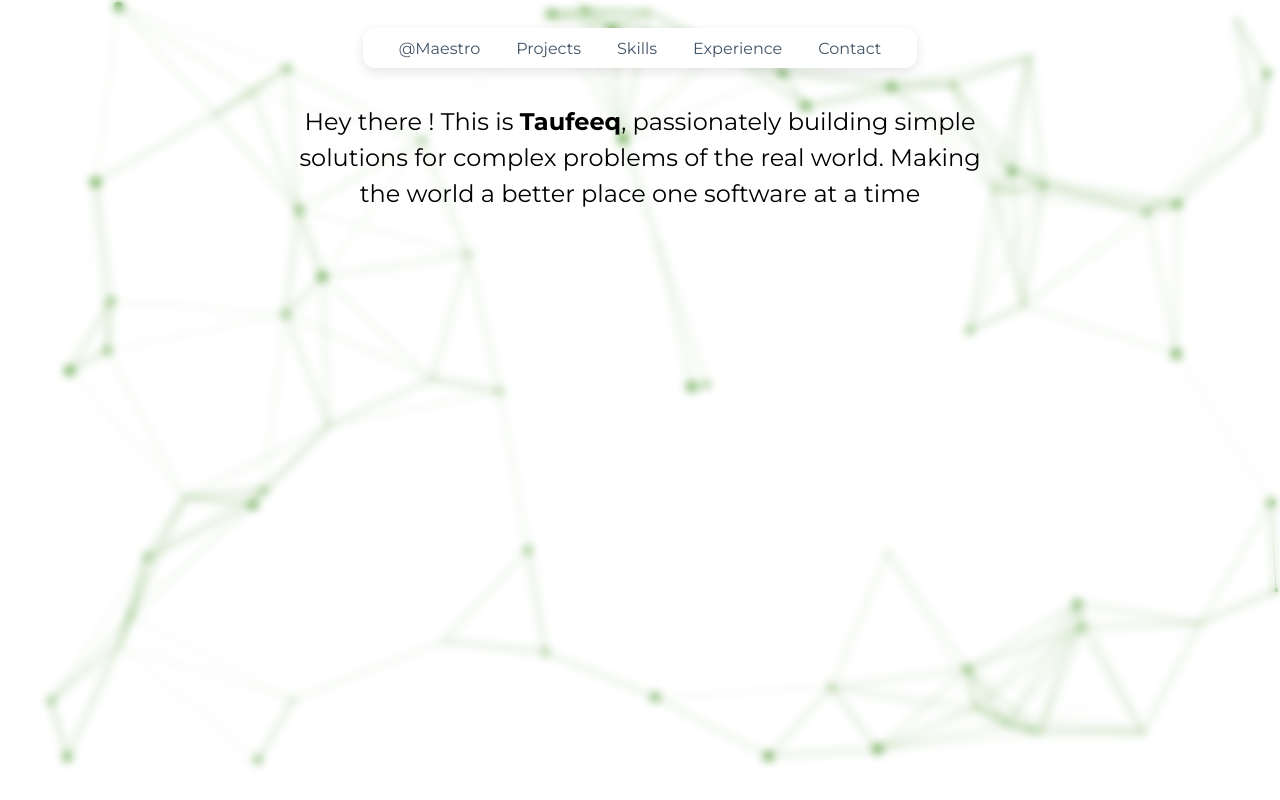
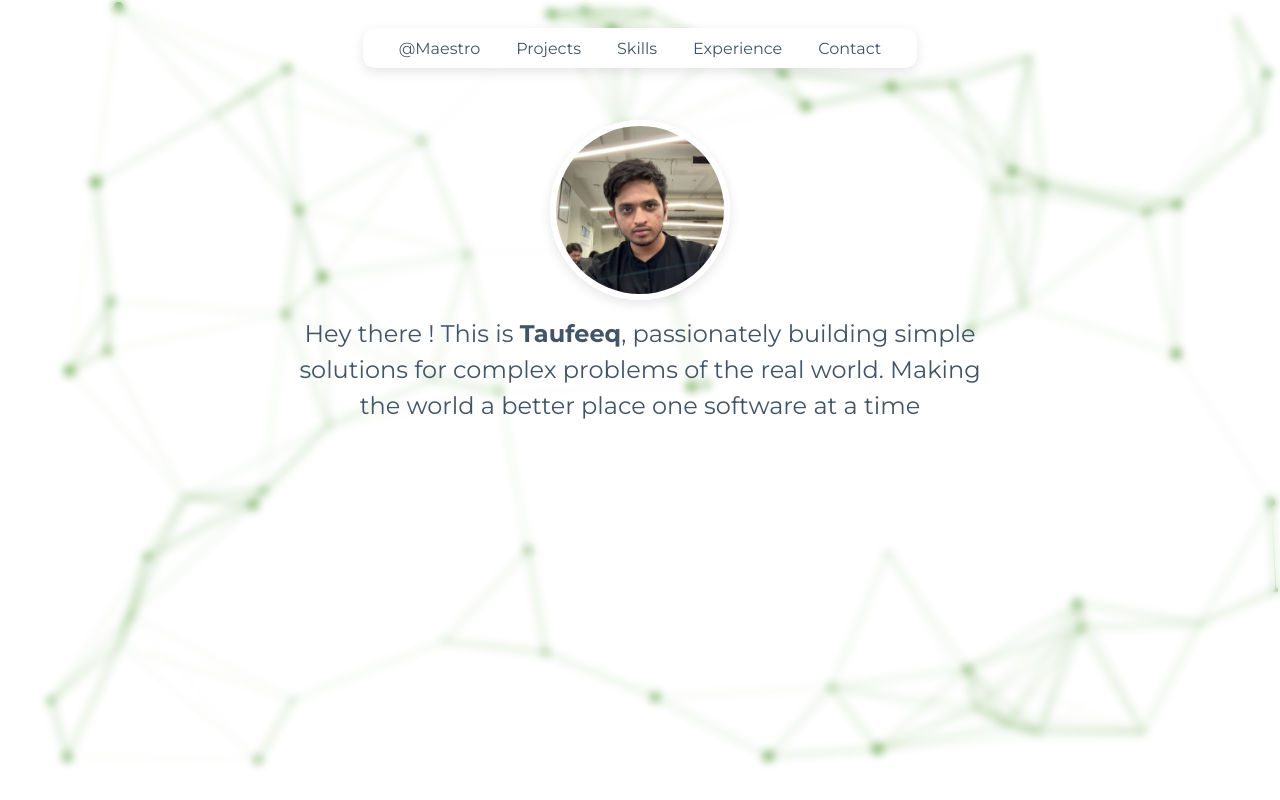
Before and after one commit to taufeeq-ahmed/maestro, a Next.js app: page / in a window 1280 px wide. Built offline with nearby package versions, Linux system fonts and the light colour scheme.

Commit message:
avatar is done

```diff
--- a/app/components/Avatar/Avatar.jsx
+++ b/app/components/Avatar/Avatar.jsx
@@ -0,0 +1,16 @@
+import React from 'react';
+import Image from 'next/image';
+import styles from './avatar.module.css';
+
+function Avatar() {
+    return (
+        <Image
+            className={styles.avatar}
+            src="/assets/profile.jpeg"
+            width={180}
+            height={180}
+        />
+    );
+}
+
+export default Avatar;
--- a/app/components/Avatar/avatar.module.css
+++ b/app/components/Avatar/avatar.module.css
@@ -0,0 +1,6 @@
+.avatar{
+    border-radius: 50%;
+    border: 6px solid #fff;
+    box-shadow: rgba(0, 0, 0, 0.1) 0px 4px 12px;
+    margin: 16px;
+}
--- a/app/components/Intro/Intro.jsx
+++ b/app/components/Intro/Intro.jsx
@@ -1,9 +1,11 @@
 import React from 'react';
 import styles from './intro.module.css';
+import Avatar from '../Avatar/Avatar';
 
 function Intro() {
     return (
         <section className={styles.intro}>
+            <Avatar />
             <p className={styles.intro_description}>
                 Hey there ! This is
                 {' '}
--- a/app/components/Intro/intro.module.css
+++ b/app/components/Intro/intro.module.css
@@ -1,6 +1,10 @@
 .intro{
     margin-top: 36px;
     max-width: 720px;
+    color: #425466;
+    display: flex;
+    flex-direction: column;
+    align-items: center;
 }
 
 .intro_heading{
--- a/app/components/Navbar/navbar.module.css
+++ b/app/components/Navbar/navbar.module.css
@@ -1,5 +1,4 @@
 .navbar{
-
     height: 40px;
     border-radius: 12px;
     background: rgba(255, 255, 255);
```
Also changed, not shown: .eslintrc.js, public/assets/profile.jpeg (added).
